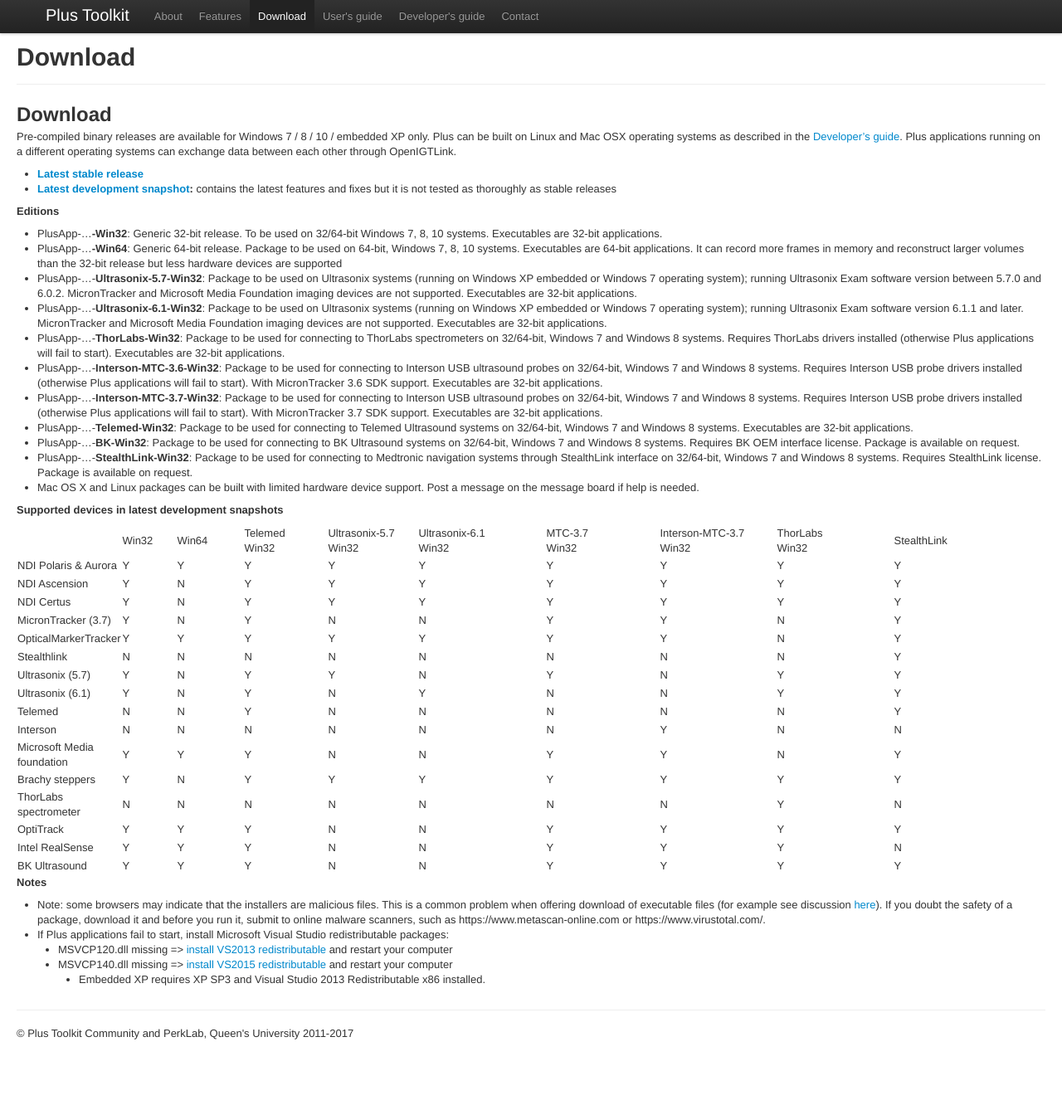
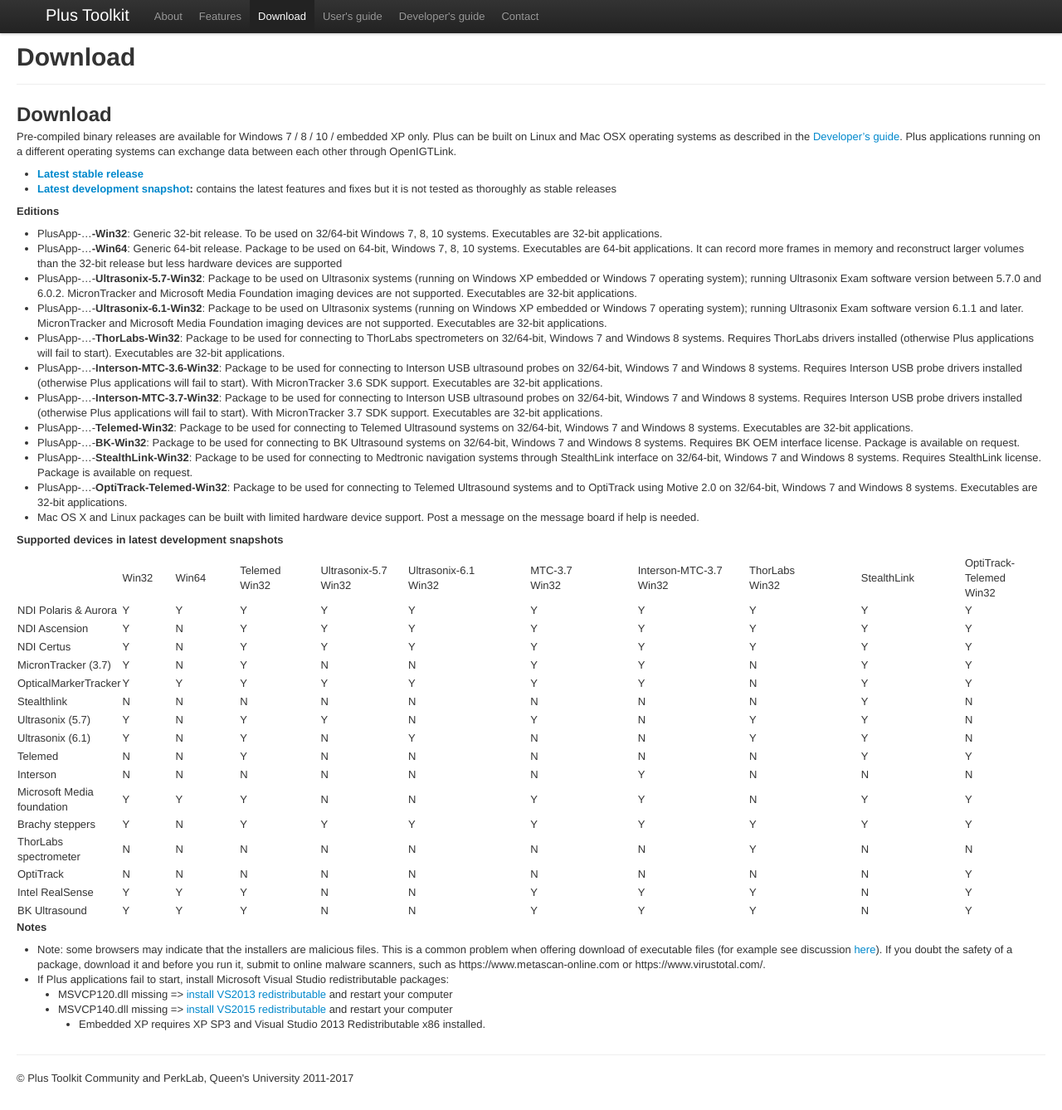
Before and after one commit to PlusToolkit/plustoolkit.github.io, a Jekyll site: the page built from download.md, in a window 1280 px wide and 1338 px high. Shown: the whole window at 83% size. Built offline with Jekyll 4.4.1, drawn with Linux system fonts in a browser that asks for light colours.

Commit message:
Update download.md

```diff
--- a/download.md
+++ b/download.md
@@ -27,6 +27,7 @@
 - PlusApp-...-**Telemed-Win32**: Package to be used for connecting to Telemed Ultrasound systems on 32/64-bit, Windows 7 and Windows 8 systems. Executables are 32-bit applications.
 - PlusApp-...-**BK-Win32**: Package to be used for connecting to BK Ultrasound systems on 32/64-bit, Windows 7 and Windows 8 systems. Requires BK OEM interface license. Package is available on request.
 - PlusApp-...-**StealthLink-Win32**: Package to be used for connecting to Medtronic navigation systems through StealthLink interface on 32/64-bit, Windows 7 and Windows 8 systems. Requires StealthLink license. Package is available on request.
+- PlusApp-...-**OptiTrack-Telemed-Win32**: Package to be used for connecting to Telemed Ultrasound systems and to OptiTrack using Motive 2.0 on 32/64-bit, Windows 7 and Windows 8 systems. Executables are 32-bit applications.
 - Mac OS X and Linux packages can be built with limited hardware device support. Post a message on the message board if help is needed.
 
 **Supported devices in latest development snapshots**
@@ -61,9 +62,12 @@
 			<td style="width: 139px;">ThorLabs<br />
 			Win32</td>
 			<td style="width: 128px;">StealthLink</td>
+			<td style="width: 99px;">OptiTrack-Telemed<br />
+			Win32</td>
 		</tr>
 		<tr height="20">
 			<td height="20" style="height: 20px;">NDI Polaris &amp; Aurora</td>
+			<td>Y</td>
 			<td>Y</td>
 			<td>Y</td>
 			<td>Y</td>
@@ -85,11 +89,13 @@
 			<td>Y</td>
 			<td>Y</td>
 			<td>Y</td>
+			<td>Y</td>
 		</tr>
 		<tr height="20">
 			<td height="20" style="height: 20px;">NDI Certus</td>
 			<td>Y</td>
 			<td>N</td>
+			<td>Y</td>
 			<td>Y</td>
 			<td>Y</td>
 			<td>Y</td>
@@ -109,6 +115,7 @@
 			<td>Y</td>
 			<td>N</td>
 			<td>Y</td>
+			<td>Y</td>
 		</tr>
 		<tr height="20">
 			<td height="20" style="height: 20px;">OpticalMarkerTracker</td>
@@ -120,6 +127,7 @@
 			<td>Y</td>
 			<td>Y</td>
 			<td>N</td>
+			<td>Y</td>
 			<td>Y</td>
 		</tr>
 		<tr height="20">
@@ -133,6 +141,7 @@
 			<td>N</td>
 			<td>N</td>
 			<td>Y</td>
+			<td>N</td>
 		</tr>
 		<tr height="20">
 			<td height="20" style="height: 20px;">Ultrasonix (5.7)</td>
@@ -145,6 +154,7 @@
 			<td>N</td>
 			<td>Y</td>
 			<td>Y</td>
+			<td>N</td>
 		</tr>
 		<tr height="20">
 			<td height="20" style="height: 20px;">Ultrasonix (6.1)</td>
@@ -157,6 +167,7 @@
 			<td>N</td>
 			<td>Y</td>
 			<td>Y</td>
+			<td>N</td>
 		</tr>
 		<tr height="20">
 			<td height="20" style="height: 20px;">Telemed</td>
@@ -169,6 +180,7 @@
 			<td>N</td>
 			<td>N</td>
 			<td>Y</td>
+			<td>Y</td>
 		</tr>
 		<tr height="20">
 			<td height="20" style="height: 20px;">Interson</td>
@@ -179,6 +191,7 @@
 			<td>N</td>
 			<td>N</td>
 			<td>Y</td>
+			<td>N</td>
 			<td>N</td>
 			<td>N</td>
 		</tr>
@@ -193,11 +206,13 @@
 			<td>Y</td>
 			<td>N</td>
 			<td>Y</td>
+			<td>Y</td>
 		</tr>
 		<tr height="20">
 			<td height="20" style="height: 20px;">Brachy steppers</td>
 			<td>Y</td>
 			<td>N</td>
+			<td>Y</td>
 			<td>Y</td>
 			<td>Y</td>
 			<td>Y</td>
@@ -217,17 +232,19 @@
 			<td>N</td>
 			<td>Y</td>
 			<td>N</td>
+			<td>N</td>
 		</tr>
 		<tr height="20">
 			<td height="20" style="height: 20px;">OptiTrack</td>
-			<td>Y</td>
-			<td>Y</td>
-			<td>Y</td>
 			<td>N</td>
 			<td>N</td>
-			<td>Y</td>
-			<td>Y</td>
-			<td>Y</td>
+			<td>N</td>
+			<td>N</td>
+			<td>N</td>
+			<td>N</td>
+			<td>N</td>
+			<td>N</td>
+			<td>N</td>
 			<td>Y</td>
 		</tr>
 		<tr height="20">
@@ -241,6 +258,7 @@
 			<td>Y</td>
 			<td>Y</td>
 			<td>N</td>
+			<td>Y</td>
 		</tr>
 		<tr height="20">
 			<td height="20" style="height: 20px;">BK Ultrasound</td>
@@ -252,6 +270,7 @@
 			<td>Y</td>
 			<td>Y</td>
 			<td>Y</td>
+			<td>N</td>
 			<td>Y</td>
 		</tr>
 	</tbody>
```
